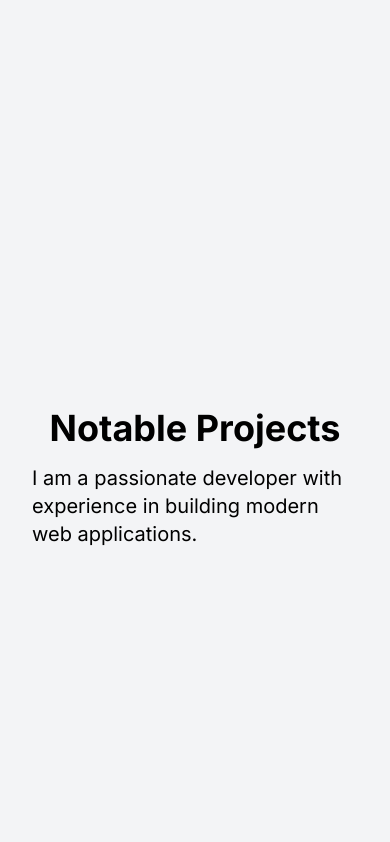
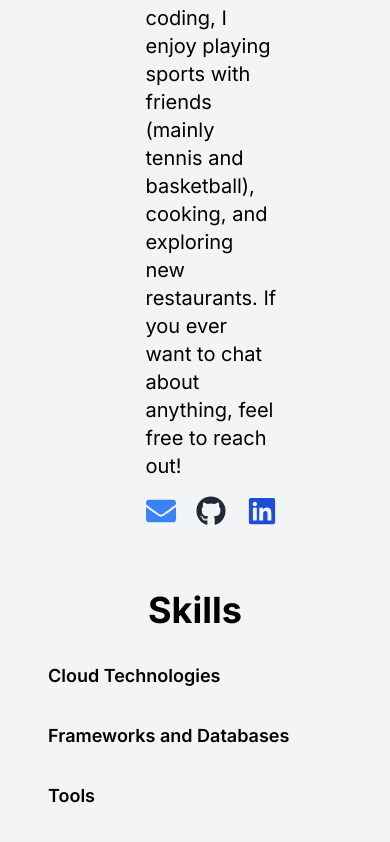
Before and after one commit to jchen03/my-website, a Next.js app: page / in a window 390 px wide. Shown: the part 1020-1862 px from the top of the page. Built offline with nearby package versions, Linux system fonts and the light colour scheme.

Commit message:
about and skills

```diff
--- a/package.json
+++ b/package.json
@@ -19,6 +19,7 @@
     "postcss": "8.4.49",
     "react": "19.0.0",
     "react-dom": "19.0.0",
+    "react-icons": "^5.4.0",
     "tailwindcss": "3.4.16",
     "typescript": "5.7.2"
   }
--- /dev/null
+++ b/src/app/Tools.tsx
@@ -0,0 +1,33 @@
+'use client';
+import React, { useState } from "react";
+
+const ToolsList = () => {
+  const [isOpen, setIsOpen] = useState(false);
+
+  const toggleDropdown = () => {
+    setIsOpen(!isOpen);
+  };
+
+  return (
+    <div className="p-4">
+      <div
+        className="text-lg font-semibold cursor-pointer"
+        onClick={toggleDropdown}
+      >
+        Tools
+      </div>
+
+      {isOpen && (
+        <div className="mt-2 p-4 border border-gray-300 rounded-md">
+          <ul>
+            <li className="p-2 hover:bg-gray-100">Git</li>
+            <li className="p-2 hover:bg-gray-100">Docker</li>
+            <li className="p-2 hover:bg-gray-100">Kubernetes</li>
+          </ul>
+        </div>
+      )}
+    </div>
+  );
+};
+
+export default ToolsList;
--- a/src/app/components/AboutSection.tsx
+++ b/src/app/components/AboutSection.tsx
@@ -1,7 +1,9 @@
+import { FaEnvelope, FaGithub, FaLinkedin } from 'react-icons/fa'; // Import icons
+
 const AboutSection = () => {
   return (
     <section id="about" className="h-3/4 bg-gray-100 p-8">
-      <div className="container mx-auto flex flex-col md:flex-row items-center justify-between">
+      <div className="container mx-auto flex flex-col md:flex-row items-center justify-between animate-fadeIn">
         <div className="w-full md:w-1/2 mb-4 md:mb-0">
           <img
             src="./favicon.ico" // Replace this with your image URL
@@ -11,10 +13,26 @@ const AboutSection = () => {
         </div>
 
         <div className="w-1/2 pl-8">
-          <h2 className="text-4xl font-bold mb-4">Hi, Im Jerry</h2>
-          <p className="text-xl">
-            I am a passionate developer with experience in building modern web applications.
-          </p>
+          <div className="text-4xl font-bold mb-4">Hi, I am Jerry</div>
+          <div className="text-xl">
+          I am a computer science student studying at the University of Toronto with a strong passion for DevOps development,
+          particularly in cloud computing. I have experience working with AWS, Azure, and GCP, and I am always looking to learn more about the latest technologies.
+          Outside of coding, I enjoy playing sports with friends (mainly tennis and basketball), cooking,
+          and exploring new restaurants. If you ever want to chat about anything, feel free to reach out!
+          </div>
+          <div className="flex justify-between space-x-4 mt-4">
+            <a href="mailto:jjjchen52@gmail.com" className="text-blue-500 hover:text-blue-700">
+              <FaEnvelope size={30} />
+            </a>
+
+            <a href="https://github.com/jchen03" target="_blank" rel="noopener noreferrer" className="text-gray-800 hover:text-gray-600">
+              <FaGithub size={30} />
+            </a>
+
+            <a href="https://www.linkedin.com/in/jerry-chen03" target="_blank" rel="noopener noreferrer" className="text-blue-700 hover:text-blue-900">
+              <FaLinkedin size={30} />
+            </a>
+          </div>
         </div>
       </div>
     </section>
--- /dev/null
+++ b/src/app/components/Cloud.tsx
@@ -0,0 +1,33 @@
+'use client';
+import React, { useState } from "react";
+
+const CloudList = () => {
+  const [isOpen, setIsOpen] = useState(false);
+
+  const toggleDropdown = () => {
+    setIsOpen(!isOpen);
+  };
+
+  return (
+    <div className="p-4">
+      <div
+        className="text-lg font-semibold cursor-pointer"
+        onClick={toggleDropdown}
+      >
+        Cloud Technologies
+      </div>
+
+      {isOpen && (
+        <div className="mt-2 p-4 border border-gray-300 rounded-md">
+          <ul>
+            <li className="p-2 hover:bg-gray-100">AWS</li>
+            <li className="p-2 hover:bg-gray-100">Microsoft Azure</li>
+            <li className="p-2 hover:bg-gray-100">GCP</li>
+          </ul>
+        </div>
+      )}
+    </div>
+  );
+};
+
+export default CloudList;
--- /dev/null
+++ b/src/app/components/Frameworks.tsx
@@ -0,0 +1,34 @@
+'use client';
+import React, { useState } from "react";
+
+const FrameworksList = () => {
+  const [isOpen, setIsOpen] = useState(false);
+
+  const toggleDropdown = () => {
+    setIsOpen(!isOpen);
+  };
+
+  return (
+    <div className="p-4">
+      <div
+        className="text-lg font-semibold cursor-pointer"
+        onClick={toggleDropdown}
+      >
+        Frameworks and Databases
+      </div>
+
+      {isOpen && (
+        <div className="mt-2 p-4 border border-gray-300 rounded-md">
+          <ul>
+            <li className="p-2 hover:bg-gray-100">React</li>
+            <li className="p-2 hover:bg-gray-100">Node.js</li>
+            <li className="p-2 hover:bg-gray-100">MongoDB</li>
+            <li className="p-2 hover:bg-gray-100">PostgreSQL</li>
+          </ul>
+        </div>
+      )}
+    </div>
+  );
+};
+
+export default FrameworksList;
--- a/src/app/components/SkillsSection.tsx
+++ b/src/app/components/SkillsSection.tsx
@@ -1,3 +1,7 @@
+import ToolsList from "../Tools";
+import CloudList from "./Cloud";
+import FrameworksList from "./Frameworks";
+
 const SkillsSection = () => {
     return (
       <section id="skills" className="min-h-screen bg-gray-100 p-8">
@@ -6,6 +10,10 @@ const SkillsSection = () => {
             <h2 className="text-4xl font-bold mb-4">Skills</h2>
           </div>
 
+        <CloudList />
+        <FrameworksList />
+        <ToolsList />
+
         </div>
       </section>
     );
--- a/src/app/globals.css
+++ b/src/app/globals.css
@@ -29,3 +29,17 @@ body {
 section {
   scroll-margin-top: 74px;
 }
+
+.fade-in {
+  opacity: 0;
+  animation: fadeIn 1s ease-out forwards;
+}
+
+@keyframes fadeIn {
+  0% {
+    opacity: 0;
+  }
+  100% {
+    opacity: 1;
+  }
+}
--- a/src/app/page.tsx
+++ b/src/app/page.tsx
@@ -4,6 +4,8 @@ import Navbar
  from "./components/Navbar"
 import ProjectsSection from "./components/ProjectsSection"
 import SkillsSection from "./components/SkillsSection"
+import React, { useState } from "react";
+
 export default function Home() {
   return (
 
```
Also changed, not shown: 1 other file (tests, documents, lock files or other folders).
